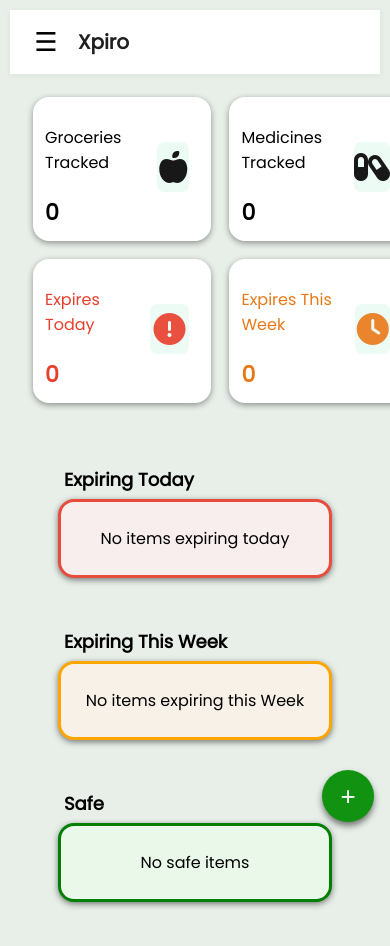
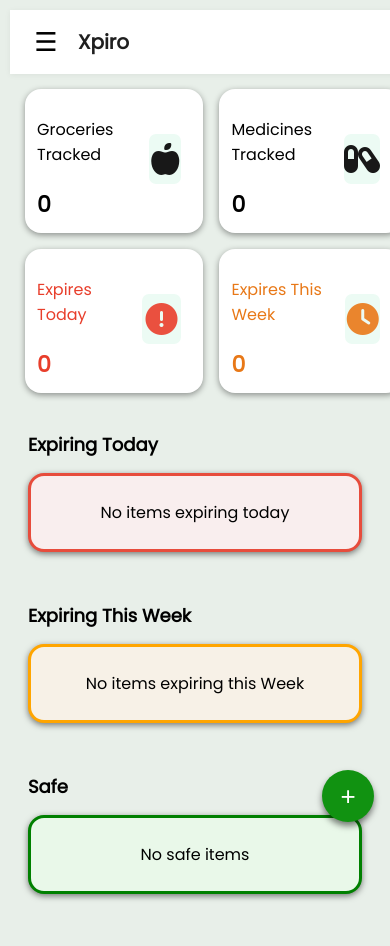
Before and after one commit to TadikondaMythri/Xpiro, a plain HTML site: page dashboard.html in a window 390 px wide. Shown: the top 946 px of the page. Drawn offline with Linux system fonts and the light colour scheme; no server answers; sample sign-in values are in the browser's storage.

Commit message:
Merged remote and added latest frontend updates

```diff
--- a/dashboard_mobile.css
+++ b/dashboard_mobile.css
@@ -10,6 +10,8 @@
   /* show the mobile header */
 .mobile-header {
     display: flex;
+    width: 100%;
+    margin: 0px;
     align-items: center;
     gap: 12px;
     padding: 12px 16px;
@@ -90,8 +92,8 @@
   /* MAIN CONTENT adjustments */
 .stats {
     padding: 10px;
-    margin: 8px;
-    gap: 8px;
+    margin: 0px;
+    gap: 6px;
     display: grid;
     grid-template-columns: repeat(2, 1fr);
 }
@@ -108,11 +110,12 @@
 
 .items {
     padding: 8px;
+    margin: 0px;
 }
 
 .rows h2 {
     font-size: 18px;
-    margin: 6px 6px;
+
 }
 
 .row {
```
